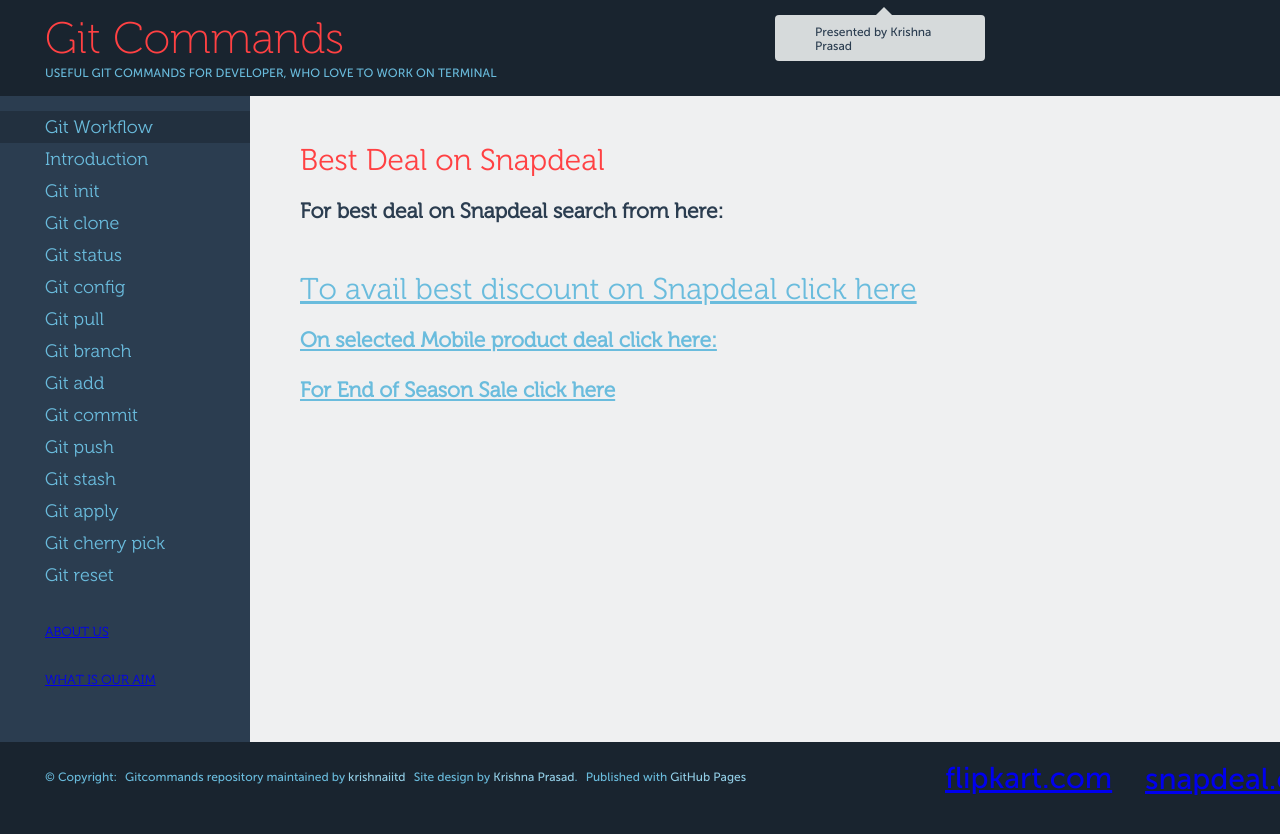
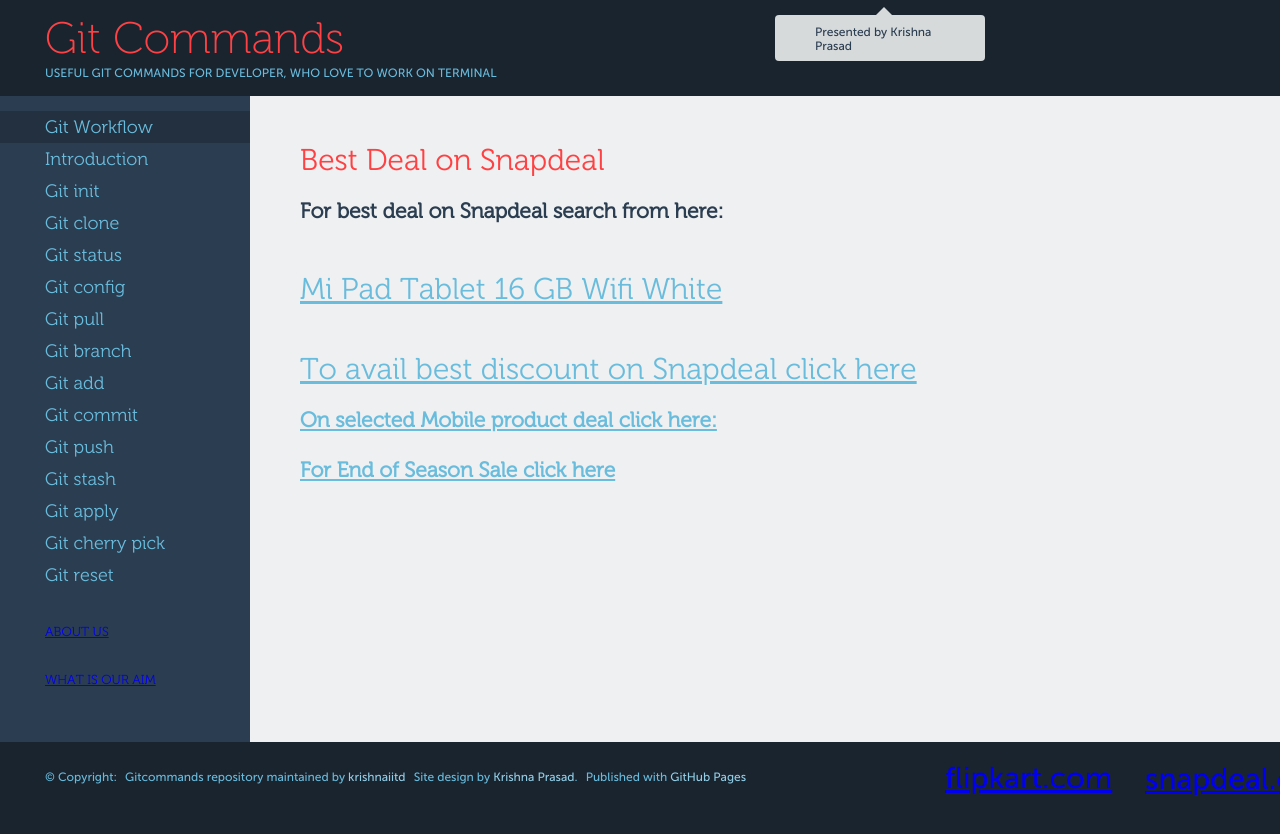
Before and after one commit to krishnaiitd/gitcommands, a Jekyll site: the page built from best-deal-on-snapdeal/index.html, in a window 1280 px wide. Shown: the top 834 px of the page. Built offline with Jekyll 4.4.1, drawn with Linux system fonts in a browser that asks for light colours.

Commit message:
mi pad
mi pad

```diff
--- a/best-deal-on-snapdeal/index.html
+++ b/best-deal-on-snapdeal/index.html
@@ -12,6 +12,13 @@
   <div>
     <h3> For best deal on Snapdeal search from here: </h3>
   </div>
+
+
+  <h2>
+    <a href="http://www.snapdeal.com/product/xiaomi-mi-pad/644135686828?utm_source=aff_prog&utm_campaign=afts&offer_id=17&aff_id=29846" target="_blank" rel="nofollow"> Mi Pad Tablet 16 GB Wifi White</a>
+  </h2>
+
+
 
   <h2>
     <a href="http://www.snapdeal.com?utm_source=aff_prog&utm_campaign=afts&offer_id=17&aff_id=29846" target="_blank" rel="nofollow"> To avail best discount on Snapdeal click here</a>
```
